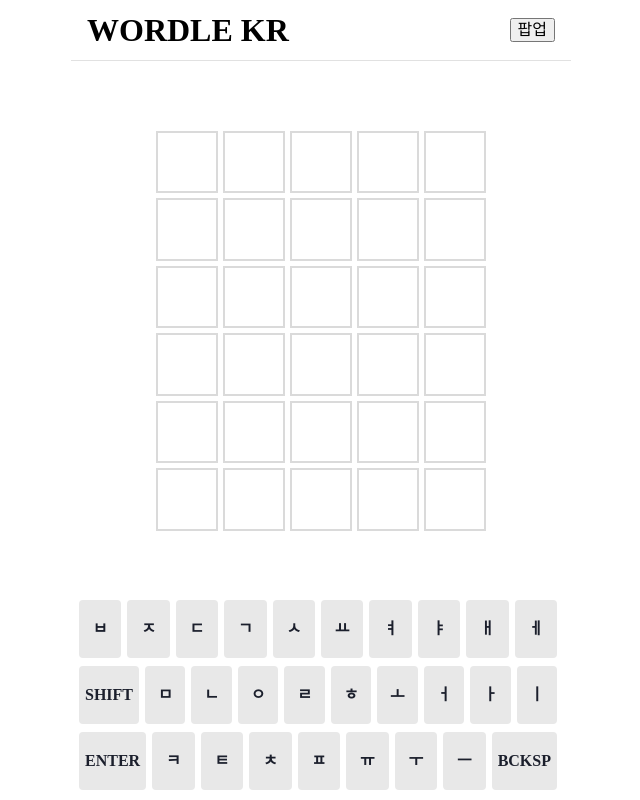
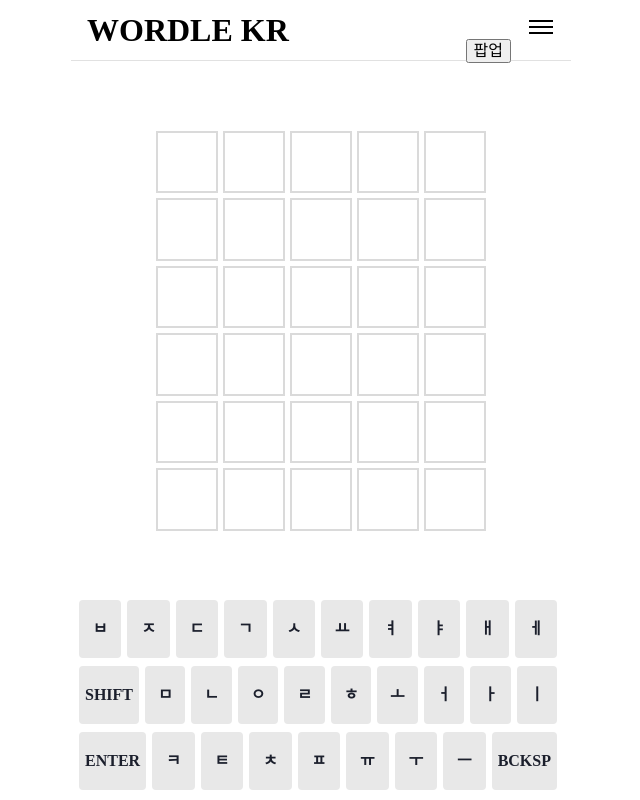
Before and after one commit to Park-hoho/wordle-kr, a React (Create React App) app: page / in a window 1280 px wide. Shown: the whole page, without its empty margins (319-959 px from the left). Built offline with nearby package versions, Linux system fonts and the light colour scheme.

Commit message:
Add Menu

```diff
--- a/src/App.css
+++ b/src/App.css
@@ -17,20 +17,6 @@ html, body {
   margin: 0 auto;
   display: flex;
   flex-direction: column;
-}
-
-/*
-header
-*/
-
-header {
-  padding: 0 16px;
-  height: 60px;
-  display: flex;
-  align-items: center;
-  justify-content: space-between;
-  color: black;
-  border-bottom: 1px solid #e1e1e1;
 }
 
 /*
--- a/src/components/Header.tsx
+++ b/src/components/Header.tsx
@@ -1,27 +1,26 @@
 import React, {useState} from 'react';
 import styled from "styled-components";
-
-const Popup = styled.div`
-  position: fixed;
-  top: 0;
-  left: 0;
-  width: 100%;
-  height: 100%;
-  display: flex;
-  justify-content: center;
-  align-items: center;
-  background-color: rgba(0, 0, 0, 0.7);
-`;
 
 function Header() {
   const [isStatusPopup, setIsStatusPopup] = useState(false);
 
+  const handleMenu = () => {
+    console.log("menu");
+  }
+
   return (
     <>
-      <header>
+      <HeaderTag>
         <h1>WORDLE KR</h1>
-        <button onClick={() => setIsStatusPopup(true)}>팝업</button>
-      </header>
+        <div>
+          <button onClick={() => setIsStatusPopup(true)}>팝업</button>
+          <MenuIcon onClick={handleMenu}>
+            <span />
+            <span />
+            <span />
+          </MenuIcon>
+        </div>
+      </HeaderTag>
 
       {
         isStatusPopup && (
@@ -44,3 +43,42 @@ function Header() {
 }
 
 export default Header;
+
+const Popup = styled.div`
+  position: fixed;
+  top: 0;
+  left: 0;
+  width: 100%;
+  height: 100%;
+  display: flex;
+  justify-content: center;
+  align-items: center;
+  background-color: rgba(0, 0, 0, 0.7);
+`;
+
+const HeaderTag = styled.header`
+  padding: 0 0 0 16px;
+  height: 60px;
+  display: flex;
+  align-items: center;
+  justify-content: space-between;
+  color: black;
+  border-bottom: 1px solid #e1e1e1;
+`;
+
+const MenuIcon = styled.button`
+  width: 60px;
+  height: 60px;
+  outline: none;
+  border: none;
+  background: none;
+  cursor: pointer;
+  span {
+    width: 24px;
+    height: 2px;
+    display: block;
+    margin: 4px auto;
+    transition: all 0.3s ease-in-out;
+    background-color: #000000;
+  }
+`;
```
